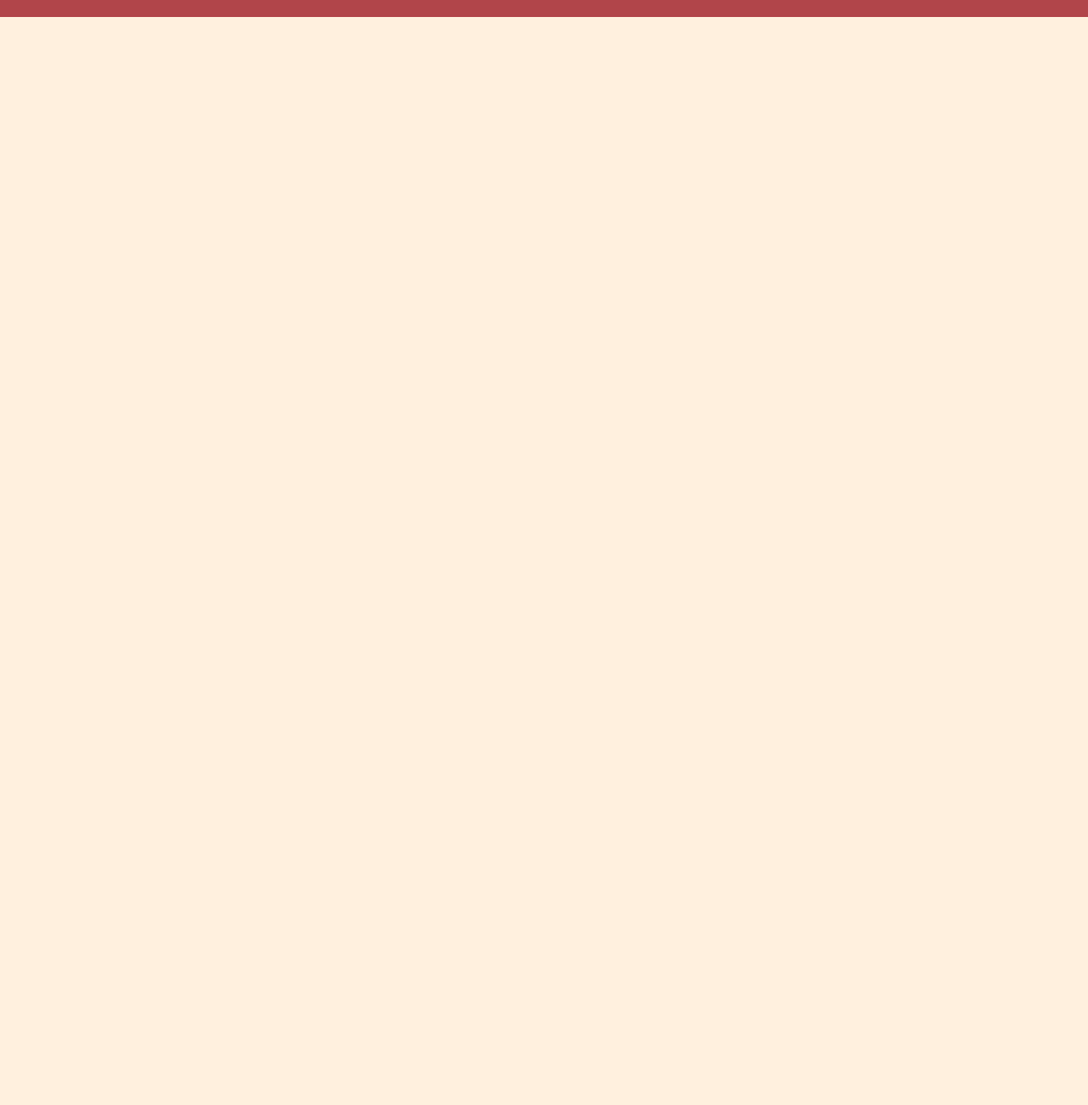
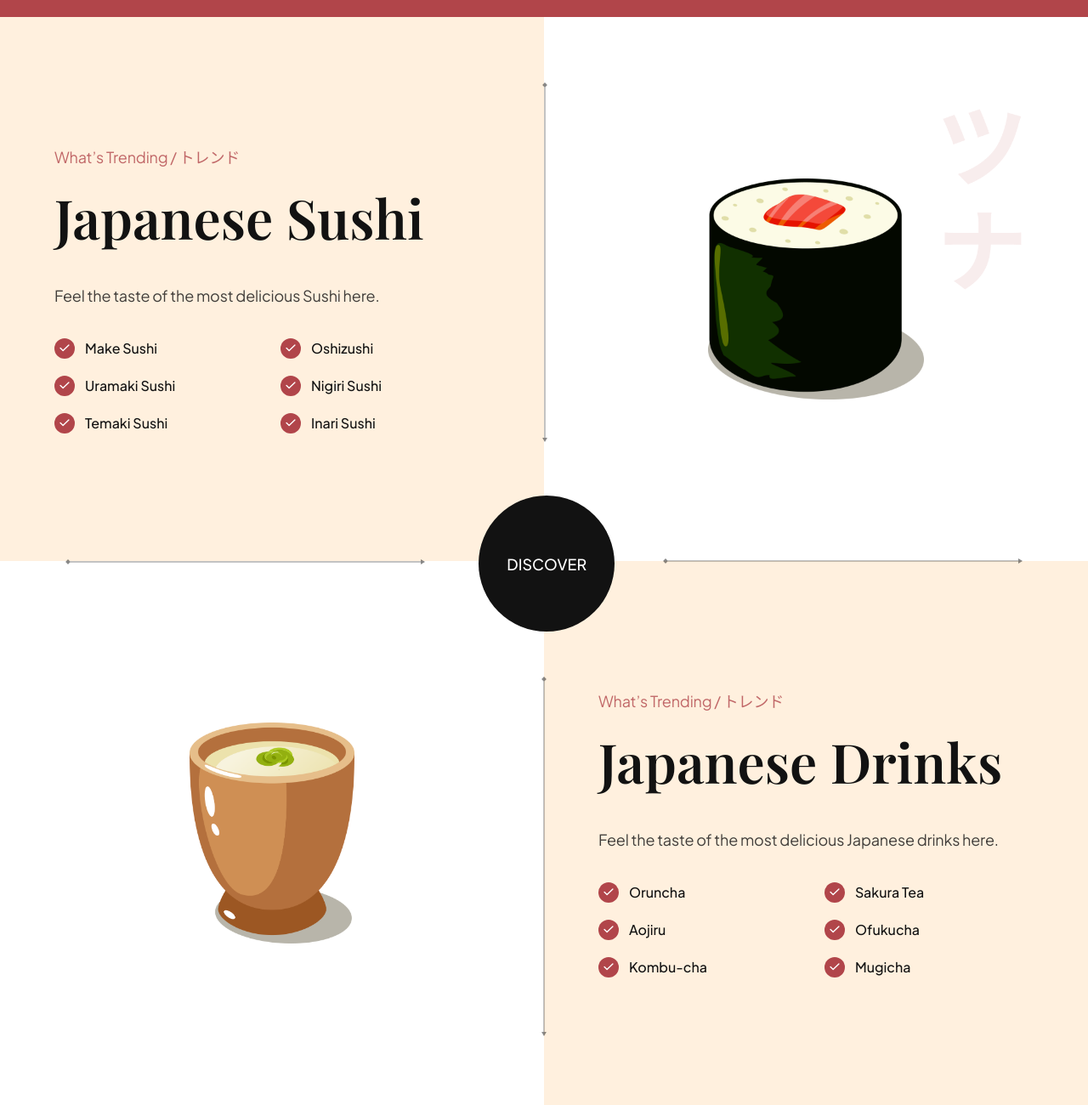
Before and after one commit to ACondori95/project, a website built with Vite: page index.html in a window 1280 px wide. Shown: the part 2400-3700 px from the top of the page at 85% size. Before the commit the page ends 2420 px from the top, so only its background shows below. Built offline with nearby package versions, Linux system fonts and the light colour scheme; a web font is replaced by a local one.

Commit message:
trending section

```diff
--- a/css/sections/trending.css
+++ b/css/sections/trending.css
@@ -0,0 +1,160 @@
+.trending {
+  position: relative;
+
+  display: flex;
+  flex-direction: column;
+  overflow: hidden;
+}
+
+.trending__discover {
+  position: absolute;
+  top: 44%;
+  left: 44%;
+  z-index: 1;
+
+  width: 160px;
+  height: 160px;
+
+  border-radius: 100%;
+  background-color: var(--secondary-color);
+  cursor: pointer;
+
+  display: flex;
+  justify-content: center;
+  align-items: center;
+}
+
+.trending__discover p {
+  font-size: 18px;
+  font-weight: 500;
+  font-family: var(--plus-jakarta-sans);
+
+  text-transform: uppercase;
+  color: #fff;
+}
+
+.trending-sushi,
+.trending-drinks {
+  width: 100%;
+  min-height: 640px;
+
+  display: flex;
+  flex-direction: row;
+}
+
+.trending__content {
+  flex: 1;
+  display: flex;
+  justify-content: center;
+  flex-direction: column;
+
+  padding: 32px 64px;
+}
+
+.trending__list {
+  list-style: none;
+
+  flex-wrap: wrap;
+  gap: 20px;
+}
+
+.trending__list li {
+  flex: 1;
+  display: flex;
+  align-items: center;
+  flex-direction: row;
+  gap: 12px;
+
+  min-width: 210px;
+}
+
+.trending__icon {
+  width: 24px;
+  height: 24px;
+
+  border-radius: 100%;
+  background-color: var(--primary-color);
+}
+
+.trending__icon img {
+  width: 50%;
+  height: 50%;
+  object-fit: contain;
+}
+
+.trending__list p {
+  flex: 1;
+  font-size: 16px;
+  font-weight: 500;
+  font-family: var(--plus-jakarta-sans);
+
+  color: var(--secondary-color);
+}
+
+.trending__image {
+  flex: 1;
+
+  position: relative;
+  padding: 32px 64px;
+
+  background-color: var(--color-white);
+  background-repeat: no-repeat;
+  background-size: contain;
+  background-position: center;
+}
+
+.trending-sushi .trending__image {
+  background-image: url(../../assets/japanese_sushi.png);
+}
+
+.trending-drinks .trending-image {
+  background-image: url(../../assets/japanese_drinks.png);
+}
+
+.trending__image img {
+  width: 254px;
+  height: 260px;
+  object-fit: contain;
+}
+
+/* Arrows */
+.trending__arrow {
+  position: absolute;
+  z-index: 1;
+}
+
+.trending__arrow img {
+  object-fit: contain;
+}
+
+.trending__arrow-left {
+  left: -2.5px;
+  top: 12%;
+}
+
+.trending__arrow-left img,
+.trending__arrow-top img {
+  width: auto;
+  height: 100%;
+}
+
+.trending__arrow-top {
+  top: -10.5px;
+  left: 12%;
+}
+
+.trending__arrow-bottom {
+  bottom: -6.5px;
+  right: 12%;
+}
+
+.trending__arrow-bottom img,
+.trending__arrow-right img {
+  width: 100%;
+  height: auto;
+}
+
+.trending__arrow-right {
+  right: -2.5px;
+  bottom: 12%;
+}
--- a/index.html
+++ b/index.html
@@ -189,6 +189,136 @@
       </button>
     </section>
 
+    <section class="trending" id="food">
+      <section class="trending-sushi">
+        <div class="trending__content" data-aos="fade-right">
+          <p class="sushi__subtitle">What’s Trending / トレンド</p>
+
+          <h3 class="sushi__title">Japanese Sushi</h3>
+          <p class="sushi__description">
+            Feel the taste of the most delicious Sushi here.
+          </p>
+
+          <ul class="trending__list flex-between">
+            <li>
+              <div class="trending__icon flex-center">
+                <img src="assets/check.svg" alt="check" />
+              </div>
+              <p>Make Sushi</p>
+            </li>
+            <li>
+              <div class="trending__icon flex-center">
+                <img src="assets/check.svg" alt="check" />
+              </div>
+              <p>Oshizushi</p>
+            </li>
+            <li>
+              <div class="trending__icon flex-center">
+                <img src="assets/check.svg" alt="check" />
+              </div>
+              <p>Uramaki Sushi</p>
+            </li>
+            <li>
+              <div class="trending__icon flex-center">
+                <img src="assets/check.svg" alt="check" />
+              </div>
+              <p>Nigiri Sushi</p>
+            </li>
+            <li>
+              <div class="trending__icon flex-center">
+                <img src="assets/check.svg" alt="check" />
+              </div>
+              <p>Temaki Sushi</p>
+            </li>
+            <li>
+              <div class="trending__icon flex-center">
+                <img src="assets/check.svg" alt="check" />
+              </div>
+              <p>Inari Sushi</p>
+            </li>
+          </ul>
+        </div>
+
+        <div class="trending__image flex-center">
+          <img src="assets/sushi-5.png" alt="sushi-5" data-aos="fade-left" />
+
+          <div class="trending__arrow trending__arrow-left">
+            <img src="assets/arrow-vertical.svg" alt="arrow vertical" />
+          </div>
+
+          <div class="trending__arrow trending__arrow-bottom">
+            <img src="assets/arrow-horizontal.svg" alt="arrow horizontal" />
+          </div>
+        </div>
+      </section>
+
+      <div class="trending__discover" data-aos="zoom-in">
+        <p>Discover</p>
+      </div>
+
+      <section class="trending-drinks">
+        <div class="trending__image flex-center">
+          <img src="assets/sushi-4.png" alt="sushi-4" data-aos="fade-right" />
+
+          <div class="trending__arrow trending__arrow-top">
+            <img src="assets/arrow-horizontal.svg" alt="arrow horizontal" />
+          </div>
+
+          <div class="trending__arrow trending__arrow-right">
+            <img src="assets/arrow-vertical.svg" alt="arrow vertical" />
+          </div>
+        </div>
+
+        <div class="trending__content" data-aos="fade-left">
+          <p class="sushi__subtitle">What’s Trending / トレンド</p>
+
+          <h3 class="sushi__title">Japanese Drinks</h3>
+          <p class="sushi__description">
+            Feel the taste of the most delicious Japanese drinks here.
+          </p>
+
+          <ul class="trending__list flex-between">
+            <li>
+              <div class="trending__icon flex-center">
+                <img src="assets/check.svg" alt="check" />
+              </div>
+              <p>Oruncha</p>
+            </li>
+            <li>
+              <div class="trending__icon flex-center">
+                <img src="assets/check.svg" alt="check" />
+              </div>
+              <p>Sakura Tea</p>
+            </li>
+            <li>
+              <div class="trending__icon flex-center">
+                <img src="assets/check.svg" alt="check" />
+              </div>
+              <p>Aojiru</p>
+            </li>
+            <li>
+              <div class="trending__icon flex-center">
+                <img src="assets/check.svg" alt="check" />
+              </div>
+              <p>Ofukucha</p>
+            </li>
+            <li>
+              <div class="trending__icon flex-center">
+                <img src="assets/check.svg" alt="check" />
+              </div>
+              <p>Kombu-cha</p>
+            </li>
+            <li>
+              <div class="trending__icon flex-center">
+                <img src="assets/check.svg" alt="check" />
+              </div>
+              <p>Mugicha</p>
+            </li>
+          </ul>
+        </div>
+      </section>
+    </section>
+
     <script src="js/script.js" type="module"></script>
   </body>
 </html>
```
